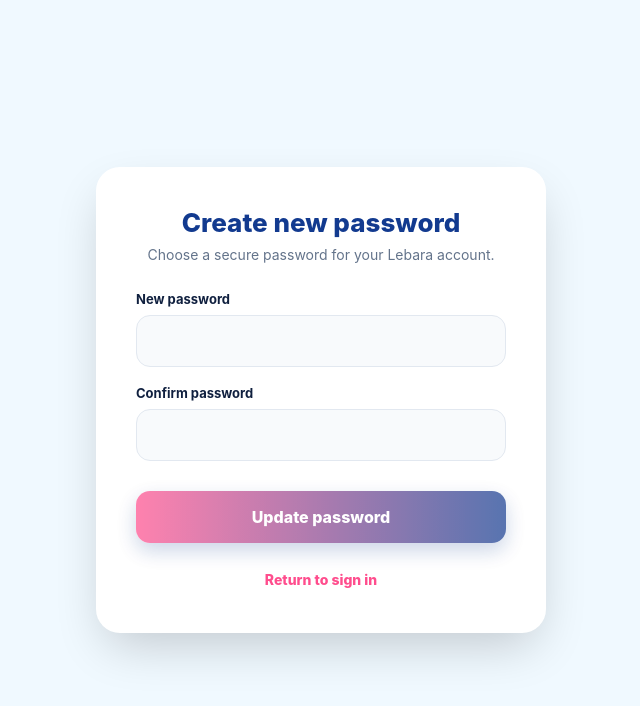
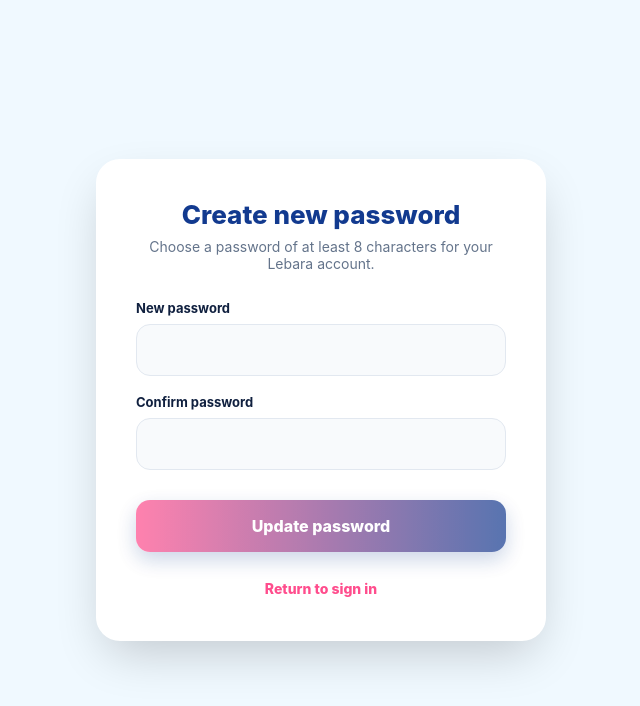
Before and after one commit to kegxlords/lebara_v2, a Next.js app: page /reset-password in a window 1280 px wide. Shown: the top 706 px of the page, without its empty margins (319-959 px from the left). Built offline with nearby package versions, Linux system fonts and the light colour scheme; no server answers.

Commit message:
Add files via upload

```diff
--- a/pages/forgot-password.jsx
+++ b/pages/forgot-password.jsx
@@ -21,7 +21,7 @@ export default function ForgotPasswordPage() {
       });
       const data = await res.json();
       if (!res.ok) throw new Error(data.error || 'Unable to start password reset');
-      setMessage('If an account matches that phone number or email, reset instructions will be sent.');
+      setMessage(data.message || 'If the account exists, Supabase will send reset instructions to its registered email.');
       setIdentifier('');
     } catch (err) {
       setError(err.message);
@@ -34,7 +34,7 @@ export default function ForgotPasswordPage() {
     <div className="auth-layout-container">
       <div className="auth-floating-card">
         <h1>Reset Password</h1>
-        <p className="sub">Enter your phone number or email to continue.</p>
+        <p className="sub">Enter your account email, or your phone number if an email is saved to your account. Supabase sends the recovery link to that registered email.</p>
         {message && <div className="alert-success">{message}</div>}
         {error && <div className="alert-error">{error}</div>}
         <form onSubmit={handleSubmit}>
--- a/pages/reset-password.jsx
+++ b/pages/reset-password.jsx
@@ -1,26 +1,74 @@
-import { useRouter } from 'next/router';
-import { useState } from 'react';
+import { useEffect, useState } from 'react';
 import Link from 'next/link';
+import { getSupabaseBrowserClient } from '../lib/supabase-browser';
 
 export default function ResetPasswordPage() {
-  const router = useRouter();
   const [password, setPassword] = useState('');
   const [confirm, setConfirm] = useState('');
   const [message, setMessage] = useState('');
   const [error, setError] = useState('');
   const [loading, setLoading] = useState(false);
+  const [checking, setChecking] = useState(true);
+  const [recoveryReady, setRecoveryReady] = useState(false);
+
+  useEffect(() => {
+    let active = true;
+    let client;
+    try {
+      client = getSupabaseBrowserClient();
+      if (!client) throw new Error('Supabase Auth is unavailable in this browser.');
+    } catch (err) {
+      setError(err.message || 'Supabase Auth is not configured.');
+      setChecking(false);
+      return undefined;
+    }
+
+    const { data: listener } = client.auth.onAuthStateChange((event, session) => {
+      if (!active) return;
+      if (event === 'PASSWORD_RECOVERY' || session) setRecoveryReady(Boolean(session));
+    });
+
+    client.auth.getSession().then(({ data, error: sessionError }) => {
+      if (!active) return;
+      setRecoveryReady(Boolean(data?.session));
+      if (sessionError) setError('This recovery link is invalid or expired. Request a new one.');
+      setChecking(false);
+    }).catch(() => {
+      if (!active) return;
+      setError('This recovery link is invalid or expired. Request a new one.');
+      setChecking(false);
+    });
+
+    return () => {
+      active = false;
+      listener?.subscription?.unsubscribe();
+    };
+  }, []);
 
   async function submit(event) {
-    event.preventDefault(); setMessage(''); setError('');
-    if (password !== confirm) { setError('Passwords do not match'); return; }
+    event.preventDefault();
+    setMessage('');
+    setError('');
+    if (password.length < 8) { setError('Password must be at least 8 characters.'); return; }
+    if (password !== confirm) { setError('Passwords do not match.'); return; }
+    if (!recoveryReady) { setError('Open the latest password-reset link from your Supabase email, then try again.'); return; }
+
     setLoading(true);
     try {
-      const res = await fetch('/api/password-reset', { method: 'PUT', headers: { 'Content-Type': 'application/json' }, body: JSON.stringify({ token: router.query.token, newPassword: password }) });
-      const data = await res.json();
-      if (!res.ok) throw new Error(data.error || 'Unable to reset password');
-      setMessage('Password updated successfully. You can now sign in.'); setPassword(''); setConfirm('');
-    } catch (err) { setError(err.message); } finally { setLoading(false); }
+      const client = getSupabaseBrowserClient();
+      const { error: updateError } = await client.auth.updateUser({ password });
+      if (updateError) throw updateError;
+      setMessage('Password updated in Supabase. You can now sign in with your new password.');
+      setPassword('');
+      setConfirm('');
+      await client.auth.signOut().catch(() => {});
+      setRecoveryReady(false);
+    } catch (err) {
+      setError(err.message || 'Unable to update your Supabase password. Request a new recovery link and try again.');
+    } finally {
+      setLoading(false);
+    }
   }
 
-  return <div className="auth-layout-container"><div className="auth-floating-card"><h1>Create new password</h1><p className="sub">Choose a secure password for your Lebara account.</p>{message && <div className="alert-success">{message}</div>}{error && <div className="alert-error">{error}</div>}<form onSubmit={submit}><div className="input-group-wrapper"><label>New password</label><div className="input-box-row"><input type="password" minLength="6" value={password} onChange={(e) => setPassword(e.target.value)} required /></div></div><div className="input-group-wrapper"><label>Confirm password</label><div className="input-box-row"><input type="password" minLength="6" value={confirm} onChange={(e) => setConfirm(e.target.value)} required /></div></div><button className="btn-signin-full" disabled={loading || !router.query.token}>{loading ? 'Updating…' : 'Update password'}</button></form><div className="footer-links"><Link href="/">Return to sign in</Link></div></div></div>;
+  return <div className="auth-layout-container"><div className="auth-floating-card"><h1>Create new password</h1><p className="sub">Choose a password of at least 8 characters for your Lebara account.</p>{message && <div className="alert-success">{message}</div>}{error && <div className="alert-error">{error}</div>}{checking ? <p className="sub">Verifying your Supabase recovery link…</p> : <form onSubmit={submit}><div className="input-group-wrapper"><label>New password</label><div className="input-box-row"><input type="password" autoComplete="new-password" minLength="8" value={password} onChange={(e) => setPassword(e.target.value)} required /></div></div><div className="input-group-wrapper"><label>Confirm password</label><div className="input-box-row"><input type="password" autoComplete="new-password" minLength="8" value={confirm} onChange={(e) => setConfirm(e.target.value)} required /></div></div><button className="btn-signin-full" disabled={loading || !recoveryReady}>{loading ? 'Updating…' : 'Update password'}</button></form>}<div className="footer-links"><Link href="/">Return to sign in</Link></div></div></div>;
 }
```
Also changed, not shown: pages/register.jsx (+7 -3 lines).
